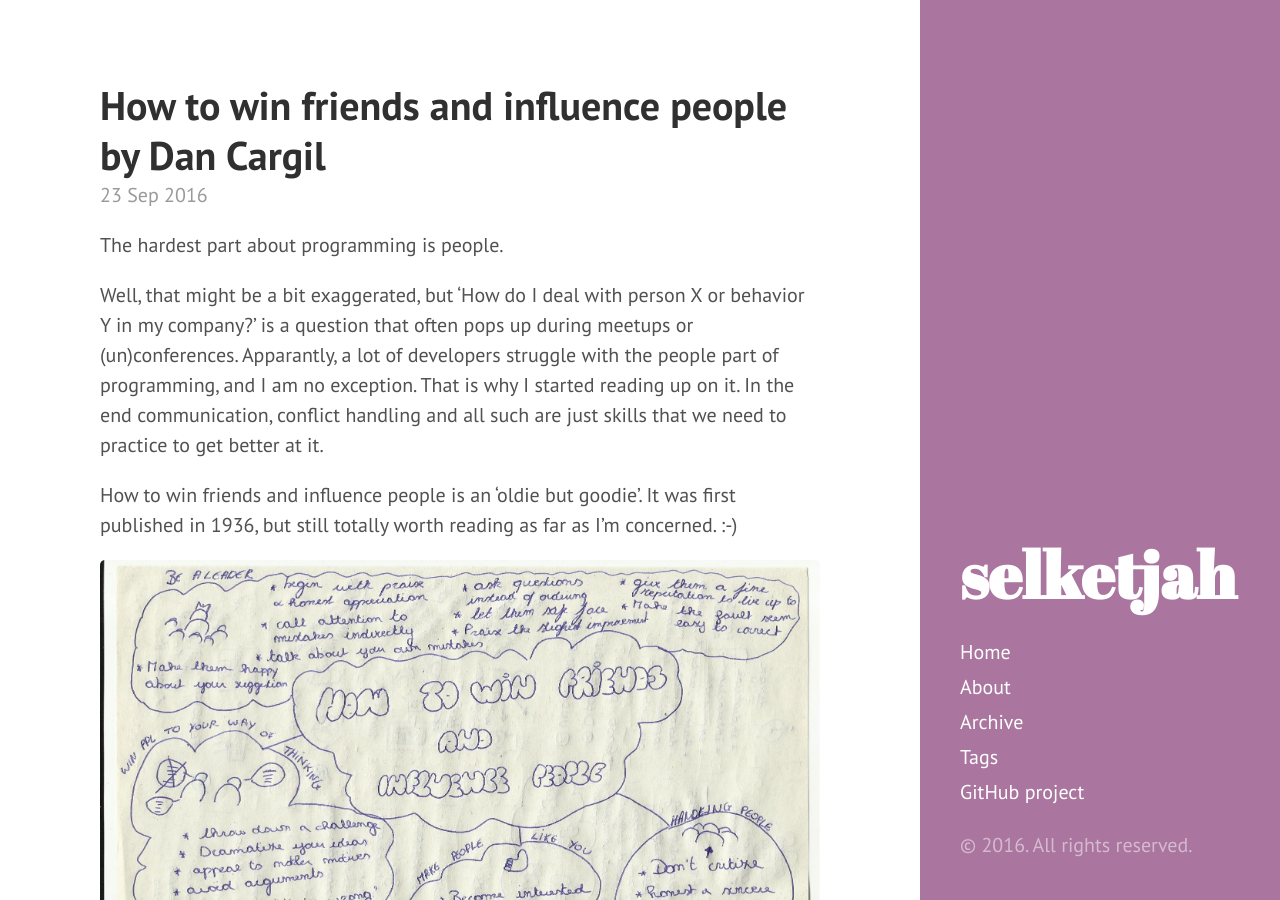
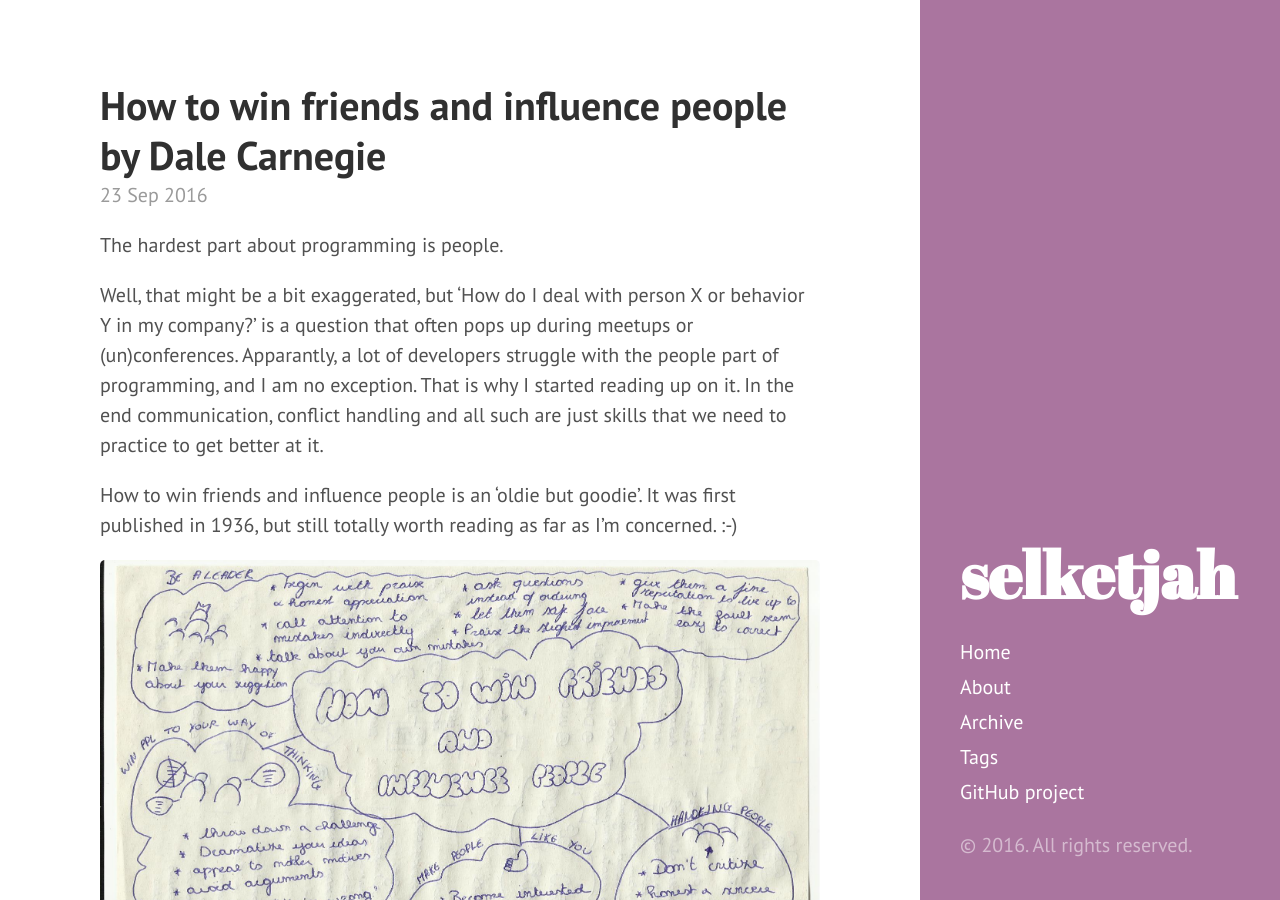
Before and after one commit to selketjah/selketjah.github.io, a Jekyll site: the page built from _posts/2016-09-23-win-friends-and-influence-people.md, in a window 1280 px wide and 900 px high. Built offline with Jekyll 4.4.1, drawn with Linux system fonts in a browser that asks for light colours; Markdown is read by kramdown in place of the engine named in the settings; comment, search, counter and statistics services are not loaded.

Commit message:
fixed author

```diff
--- a/_posts/2016-09-23-win-friends-and-influence-people.md
+++ b/_posts/2016-09-23-win-friends-and-influence-people.md
@@ -1,6 +1,6 @@
 ---
 layout: post
-title: How to win friends and influence people by Dan Cargil
+title: How to win friends and influence people by Dale Carnegie
 tags:
 - books
 - people-skills
```
